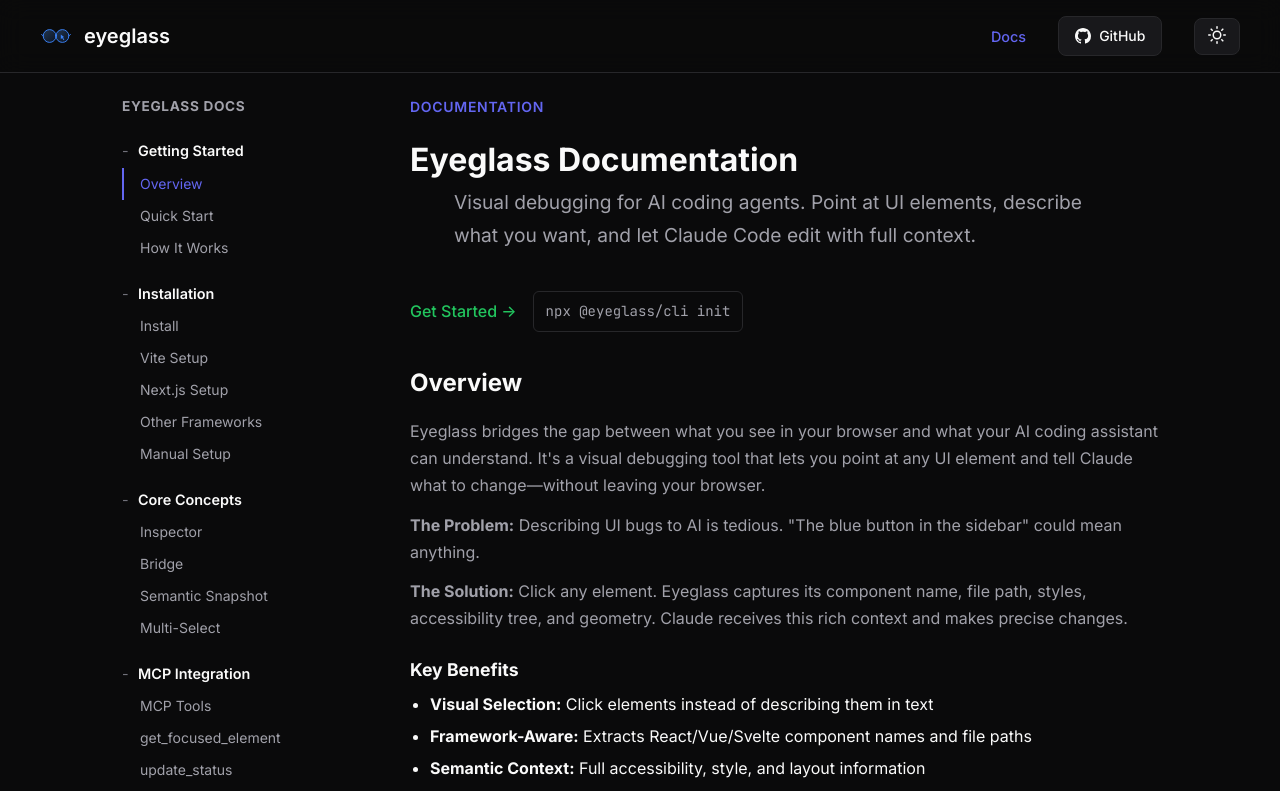
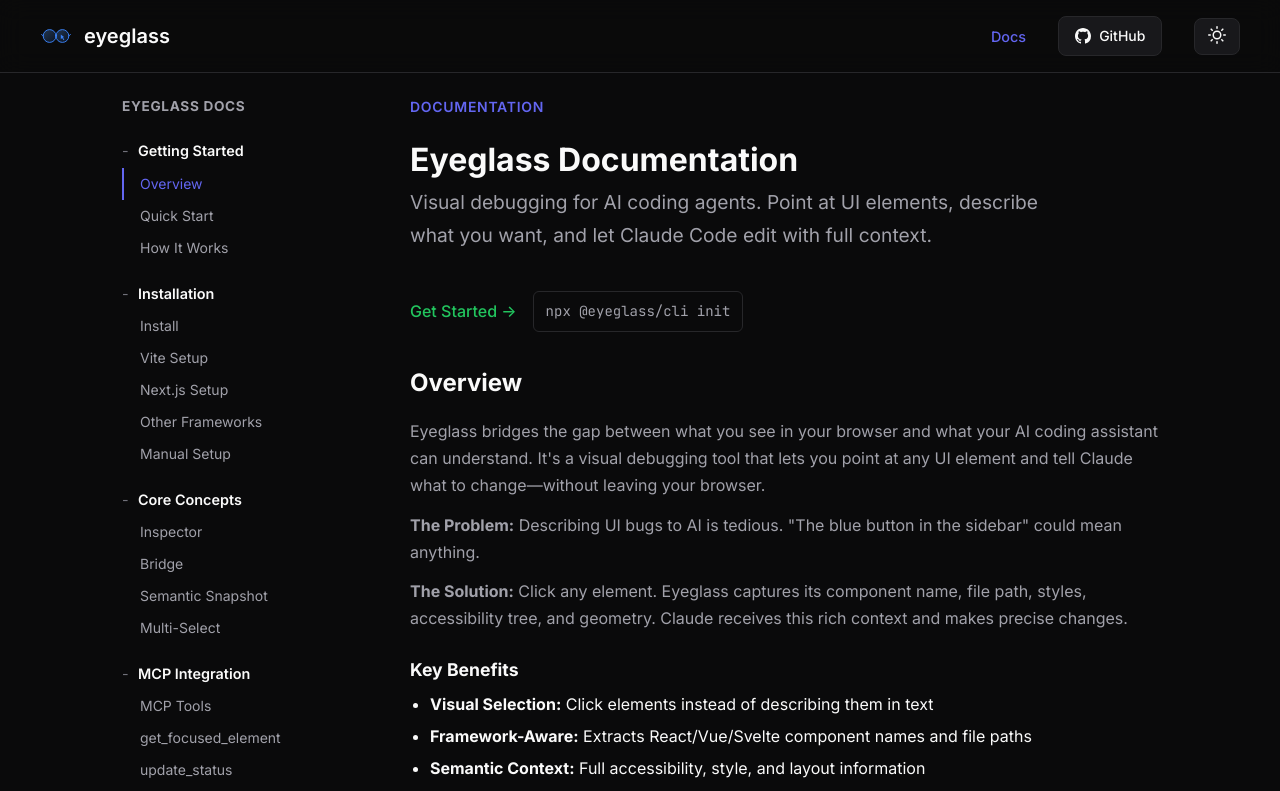
Before and after one commit to donutboyband/eyeglass_site, a React (Vite) app: page /docs in a window 1280 px wide. Shown: the top 791 px of the page. Built offline with nearby package versions, Linux system fonts and the light colour scheme.

Commit message:
[eyeglass:eyeglass-1770669727545-32wu2mp] Both elements are now left-aligned

```diff
--- a/src/App.css
+++ b/src/App.css
@@ -152,7 +152,7 @@
   font-size: 1.2rem;
   color: var(--color-text-muted);
   max-width: 660px;
-  margin: 0 auto 2.4rem;
+  margin: 0 0 2.4rem;
   line-height: 1.75;
 }
 
```
Also changed, not shown: 1 other file (tests, documents, lock files or other folders).
